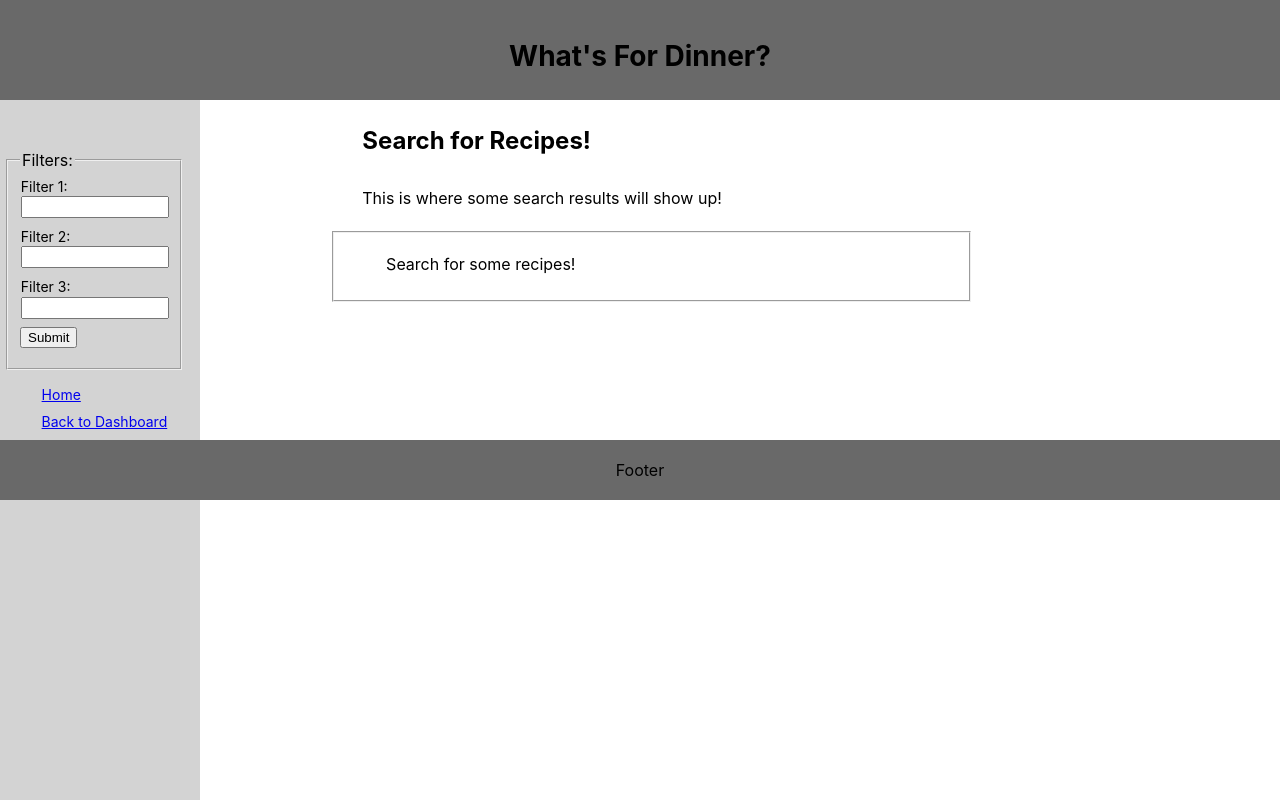
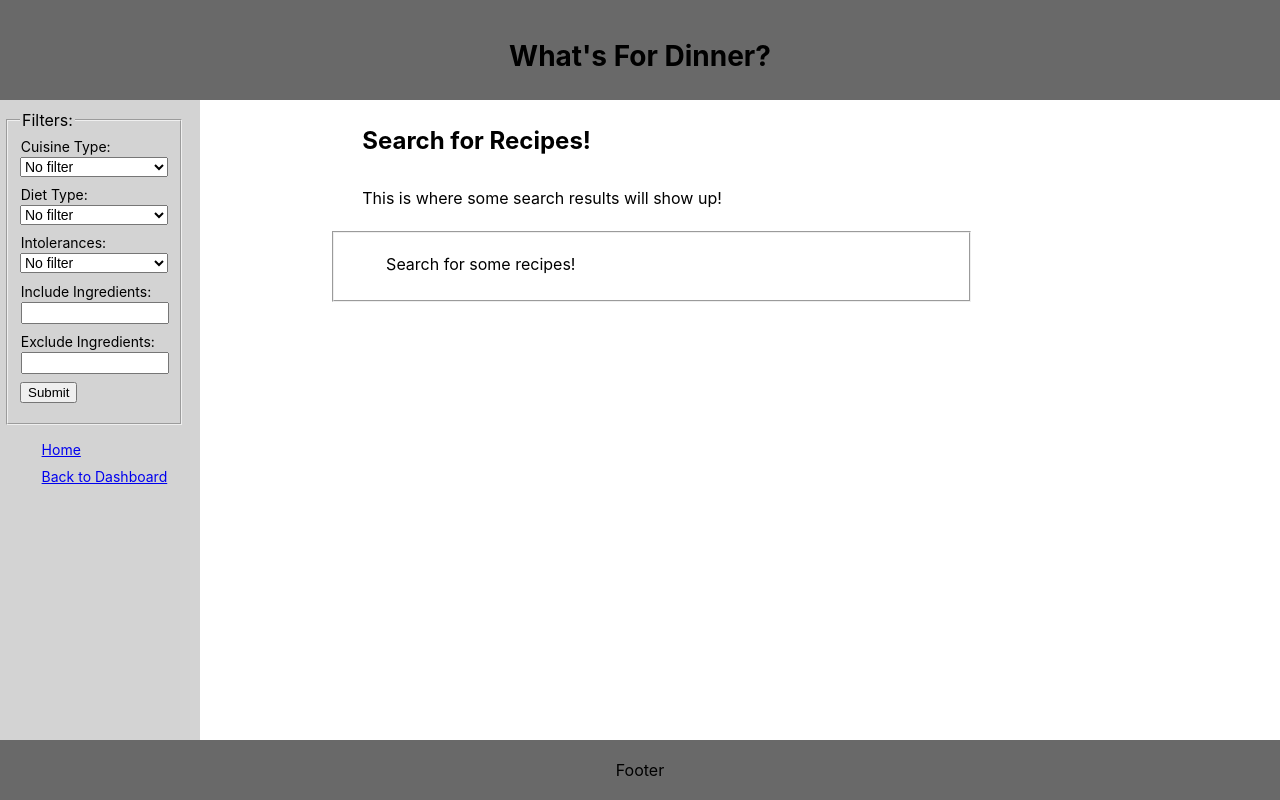
Before and after one commit to mandyalber/whatsfordinner-app, a React (Create React App) app: page /recipe-search in a window 1280 px wide. Built offline with nearby package versions, Linux system fonts and the light colour scheme.

Commit message:
added query filters

```diff
--- a/src/App.css
+++ b/src/App.css
@@ -81,6 +81,10 @@ input[type=text], input button {
     display: inline-block;
 }
 
+ul {
+    list-style: none;
+}
+
 li {
     text-decoration: none;
 }
@@ -112,7 +116,7 @@ img {
         position: fixed;
         height: 100%;
         width: 200px;
-        padding-top: 150px;
+        padding-top: 110px;
     }
 
     nav li {
@@ -127,6 +131,7 @@ img {
         grid-area: main;
         float: right;
         max-width: 700px;
+        min-height: 600px;
         margin: 0 200px 40px
     }
 
@@ -153,7 +158,7 @@ img {
         width: 90%;
     }
 
-    .recipe-filters input[type=text], .recipe-filters label, .recipe-filters input button {
+    .recipe-filters input[type=text], .recipe-filters label, .recipe-filters select, .recipe-filters input button {
         font-size: 14px;
         width: 100%;
         margin-bottom: 5%;
--- a/src/App.js
+++ b/src/App.js
@@ -30,8 +30,20 @@ function App() {
       .catch(error => console.log(error))
   }
 
-  function getSearchedRecipes() {
-    fetch(`${config.API_ENDPOINT}/recipes`)
+  function formatQueryParams(params) {
+    const queryItems = Object.keys(params)
+      .map(key => `${encodeURIComponent(key)}=${encodeURIComponent(params[key])}`)
+    return queryItems.join('&');
+  }
+
+  function getSearchedRecipes(params) {
+    console.log('getsearched ran')
+
+    const queryString = formatQueryParams(params)
+    const url = `${config.API_ENDPOINT}/search-recipe?` + queryString
+    console.log(url)
+
+    fetch(url)
       .then(response => {
         if (!response.ok) {
           throw new Error(response.status)
@@ -41,7 +53,6 @@ function App() {
       .then(recipeRes => setSearchedRecipes({ searchedRecipes: recipeRes }))
       .catch(error => console.log(error))
   }
-
 
   function renderSidebarRoute() {
     return (
--- a/src/components/Recipe.js
+++ b/src/components/Recipe.js
@@ -2,21 +2,22 @@ import React from 'react';
 import default_img from '../images/img_recipe_default.jpg'
 
 export default function Recipe(props) {
-    const { imageURL, name, originalURL } = props
-    const ingredients = !props.ingredients ? 'no ingredients' :
+    const { title, sourceUrl } = props
+    const image = (!props.image && !props.imageURL) ? <img src={default_img} alt="recipe-img" /> : <img src={props.image || props.imageURL} alt="recipe-img" />
+    const summary = !props.summary ? '' : props.summary.replace(/<[^>]+>/g, '')
+    const ingredients = !props.ingredients ? '' :
         props.ingredients.map((ingredient, i) =>
             <li key={i}>{ingredient.quantity} {ingredient.name}</li>)
     const steps = !props.steps ? 'no steps' : props.steps.map(step => step + " ")
 
+
     return (
         <div>
-            {(!imageURL) ? <img src={default_img} alt="recipe-img" /> : <img src={imageURL} alt="recipe-img" />}
-            <h3>{name} </h3>
-            <ul>Ingredients Needed:
-                {ingredients}
-            </ul>
-            <p>{steps}</p>
-            <p>See more at <a href={originalURL}>Food.com</a></p>
+            {image }
+            <h3>{title || props.name} </h3>
+            {ingredients && <ul>{ingredients}</ul>}
+            <p>{summary || steps}</p>
+            <p>See more at <a href={sourceUrl} target="_blank" rel="noreferrer">{sourceUrl}</a></p>
         </div>
     )
 }
--- /dev/null
+++ b/src/components/RecipeFilters.js
@@ -0,0 +1,80 @@
+import React from 'react';
+import RecipesContext from './RecipesContext';
+
+export default function RecipeFilters(props) {
+    const ctx = React.useContext(RecipesContext)
+    const getSearchedRecipes = ctx.getSearchedRecipes
+    const cuisineList = ['African', 'American', 'British', 'Cajun', 'Caribbean', 'Chinese', 'Eastern European', 'European', 'French', 'German', 'Greek', 'Indian', 'Irish', 'Italian', 'Japanese', 'Jewish', 'Korean', 'Latin American', 'Mediterranean', 'Mexican', 'Middle Eastern', 'Nordic', 'Southern', 'Spanish', 'Thai', 'Vietnamese']
+    const cuisineOptions = cuisineList.map((cuisine, i) => <option key={i + 1} value={cuisine.toLowerCase()}>{cuisine}</option>)
+    const dietList = ['Gluten Free', 'Ketogenic', 'Vegetarian', 'Lacto-Vegetarian', 'Ovo-Vegetarian', 'Vegan', 'Pescetarian', 'Paleo', 'Primal', 'Whole30']
+    const dietOptions = dietList.map((diet, i) => <option key={i + 1} value={diet.toLowerCase()}>{diet}</option>)
+    const intolerancesList = ['Dairy', 'Egg', 'Gluten', 'Grain', 'Peanut', 'Seafood', 'Sesame', 'Shellfish', 'Soy', 'Sulfite', 'Tree Nut', 'Wheat']
+    const intolerancesOptions = intolerancesList.map((intolerances, i) => <option key={i + 1} value={intolerances.toLowerCase()}>{intolerances}</option>)
+
+    function handleSubmit(e) {
+        e.preventDefault()
+        // get the form fields from the event
+        const { cuisine, diet, intolerances, includeIngredients, excludeIngredients } = e.target
+        const params = {
+            cuisine: cuisine.value,
+            diet: diet.value,
+            intolerances: intolerances.value,
+            includeIngredients: includeIngredients.value,
+            excludeIngredients: excludeIngredients.value
+        }
+        getSearchedRecipes(params)
+    }
+
+    return (
+        <form className="recipe-filters" onSubmit={handleSubmit} >
+            <fieldset>
+                <legend>Filters:</legend>
+                <label
+                    htmlFor="cuisine"
+                    className="recipe-filters">Cuisine Type:
+                        </label>
+                <select id="cuisine" name="cuisine">
+                    <option key="0" value="">No filter</option>
+                    {cuisineOptions}
+                </select>
+                <label
+                    htmlFor="diet"
+                    className="recipe-filters">Diet Type:
+                    </label>
+                <select id="diet" name="diet">
+                    <option key="0" value="">No filter</option>
+                    {dietOptions}
+                </select>
+                <label
+                    htmlFor="intolerances"
+                    className="recipe-filters">Intolerances:
+                    </label>
+                <select id="intolerances" name="intolerances">
+                    <option key="0" value="">No filter</option>
+                    {intolerancesOptions}
+                </select>
+                <label
+                    htmlFor="includeIngredients"
+                    className="recipe-filters">Include Ingredients:
+                    </label>
+                <input
+                    type="text"
+                    id="includeIngredients"
+                    name="includeIngredients"
+                    className="recipe-filters"
+                />
+                <label
+                    htmlFor="excludeIngredients"
+                    className="recipe-filters">Exclude Ingredients:
+                    </label>
+                <input
+                    type="text"
+                    id="excludeIngredients"
+                    name="excludeIngredients"
+                    className="recipe-filters"
+                />
+                <button type="submit" className="recipe-filters">Submit</button>
+            </fieldset>
+        </form>
+    )
+}
--- a/src/components/RecipeSearch.js
+++ b/src/components/RecipeSearch.js
@@ -13,7 +13,11 @@ export default function RecipeSearch(props) {
         <div className="recipe-search">
             <h2>Search for Recipes!</h2>
             <p>This is where some search results will show up!</p>
-            <fieldset><ul className="results">{search_recipes}</ul></fieldset>
+            <fieldset>
+                <ul className="results">
+                    {search_recipes.length ? search_recipes : 'Sorry, no results. Try editing your filters and searching again.'}
+                </ul>
+            </fieldset>
         </div >
     )
 }
--- a/src/components/RecipeSearchNav.js
+++ b/src/components/RecipeSearchNav.js
@@ -1,24 +1,11 @@
 import React from 'react';
-import RecipesContext from './RecipesContext';
+import RecipeFilters from './RecipeFilters';
 
 export default function RecipeSearchNav(props) {
-    const ctx = React.useContext(RecipesContext)
-    const getSearchedRecipes = ctx.getSearchedRecipes
 
     return (
         <div className="recipe-search-nav">
-            <form className="recipe-filters">
-                <fieldset>
-                    <legend>Filters:</legend>
-                    <label htmlFor="filter1" className="recipe-filters">Filter 1: </label>
-                    <input id="filter1" type="text" className="recipe-filters" />
-                    <label htmlFor="filter2">Filter 2: </label>
-                    <input type="text" id="filter2" className="recipe-filters" />
-                    <label htmlFor="filter3">Filter 3: </label>
-                    <input id="filter3" type="text" className="recipe-filters" />
-                    <input onClick={getSearchedRecipes} type="button" value="Submit" className="recipe-filters" />
-                </fieldset>
-            </form>
+            <RecipeFilters/>
             <ul>
                 <li><a href="/">Home</a></li>
                 <li><a href="/user-dashboard">Back to Dashboard</a></li>
--- a/src/config.js
+++ b/src/config.js
@@ -1,3 +1,4 @@
 export default {
-    API_ENDPOINT: `https://infinite-bayou-90165.herokuapp.com/api`,
+    //API_ENDPOINT: `https://infinite-bayou-90165.herokuapp.com/api`,
+    API_ENDPOINT: `http://localhost:9000/api`
   }
```
Also changed, not shown: 1 other file (tests, documents, lock files or other folders).
